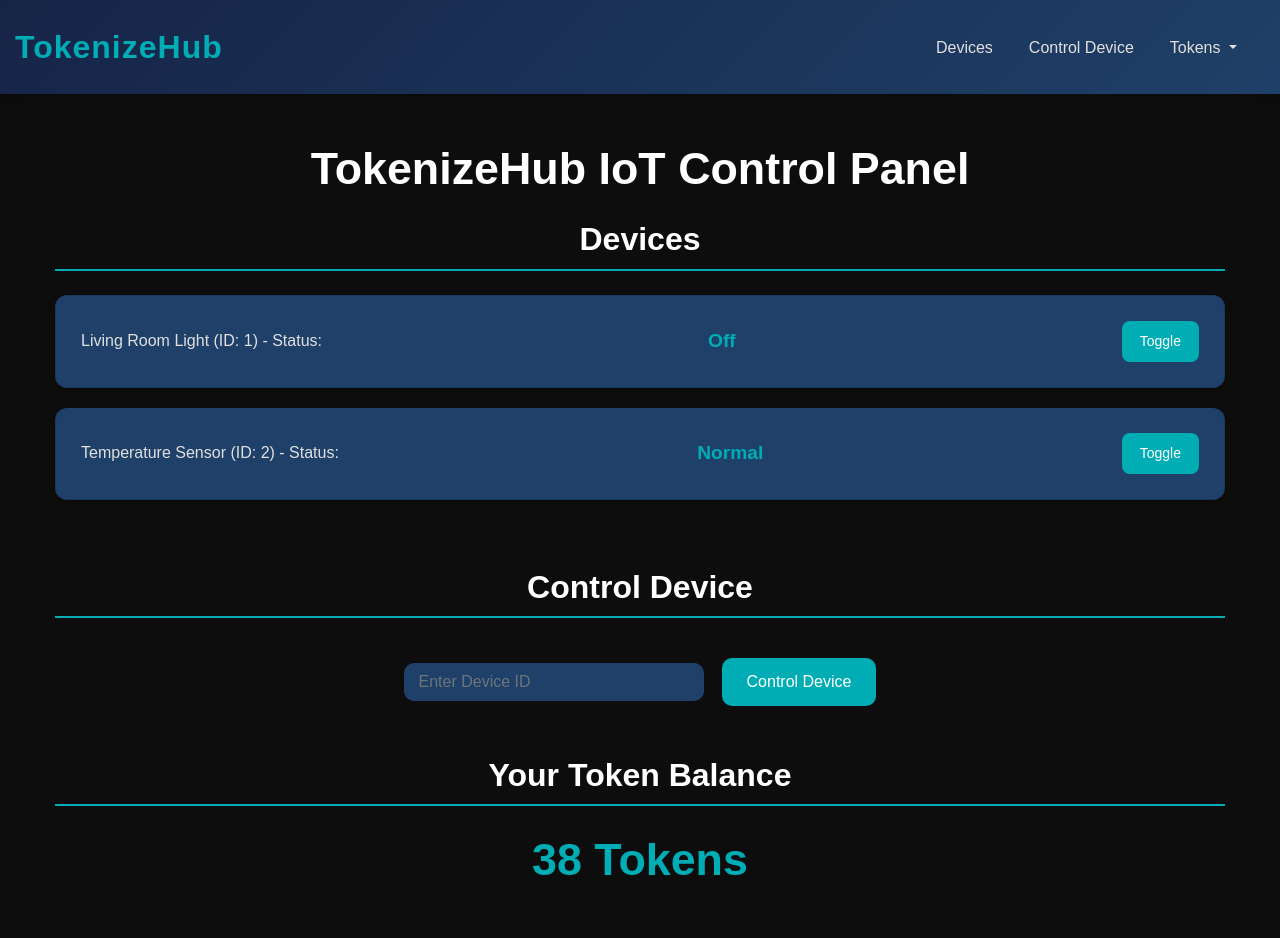
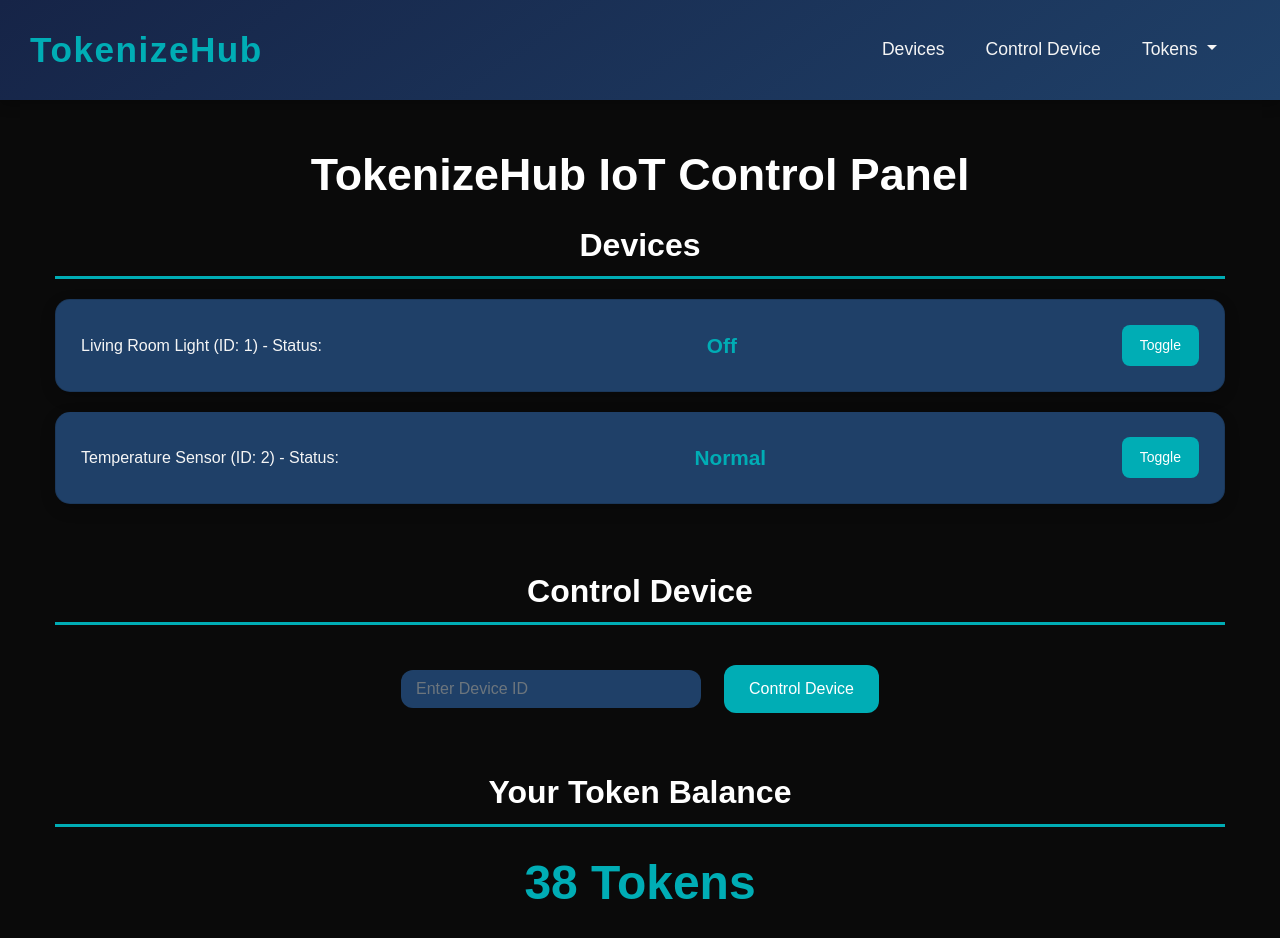
Before and after one commit to garvmygit/HackIndia-Spark-4---Blocksmiths, a plain HTML site: page index.html in a window 1280 px wide. Drawn offline with nearby package versions, Linux system fonts and the light colour scheme.

Commit message:
Update styles.css

```diff
--- a/styles.css
+++ b/styles.css
@@ -1,13 +1,14 @@
 /* Global Styles */
 body {
-    background-color: #0d0d0d;
-    color: #f5f5f5;
+    background-color: #0a0a0a;
+    color: #f8f9fa;
     font-family: 'Poppins', sans-serif;
     line-height: 1.7;
-    padding-bottom: 50px;
+    padding-bottom: 60px;
     overflow-x: hidden;
 }
 
+/* Headings */
 h1, h2 {
     color: #ffffff;
     font-weight: 700;
@@ -16,35 +17,42 @@ h1, h2 {
 
 h1 {
     font-size: 2.8rem;
-    margin-bottom: 40px;
+    margin-bottom: 30px;
 }
 
 h2 {
     font-size: 2rem;
-    margin-bottom: 1.5rem;
-    border-bottom: 2px solid #00adb5;
-    padding-bottom: 10px;
+    margin-bottom: 20px;
+    border-bottom: 3px solid #00adb5;
+    padding-bottom: 12px;
 }
 
 /* Navbar Styling */
 .navbar {
-    background: linear-gradient(135deg, #162447, #1f4068);
-    box-shadow: 0 5px 15px rgba(0, 0, 0, 0.2);
-    padding: 15px;
+    background: linear-gradient(145deg, #162447, #1f4068);
+    box-shadow: 0 4px 12px rgba(0, 0, 0, 0.3);
+    padding: 15px 30px;
+    transition: background-color 0.5s ease;
 }
 
 .navbar-brand {
-    font-size: 2rem;
-    font-weight: 700;
+    font-size: 2.2rem;
+    font-weight: 800;
     color: #00adb5 !important;
-    letter-spacing: 1px;
+    letter-spacing: 1.5px;
+    transition: color 0.3s ease;
+}
+
+.navbar-brand:hover {
+    color: #00c1c5 !important;
 }
 
 .navbar-nav .nav-link {
-    color: #e0e0e0 !important;
+    color: #f5f5f5 !important;
     font-weight: 500;
-    transition: color 0.4s ease;
-    margin-right: 20px;
+    font-size: 1.1rem;
+    margin-right: 25px;
+    transition: color 0.4s ease, text-decoration 0.4s ease;
 }
 
 .navbar-nav .nav-link:hover {
@@ -55,12 +63,13 @@ h2 {
 .dropdown-menu {
     background-color: #162447;
     border: none;
-    border-radius: 8px;
-    padding: 10px 0;
+    border-radius: 10px;
+    padding: 12px 0;
+    transition: all 0.4s ease;
 }
 
 .dropdown-item {
-    color: #e0e0e0;
+    color: #f5f5f5;
     padding: 10px 20px;
     transition: background-color 0.3s ease;
 }
@@ -70,41 +79,42 @@ h2 {
     color: #ffffff;
 }
 
-/* Container Styling */
+/* Container */
 .container {
     max-width: 1200px;
-    margin: 60px auto;
+    margin: 70px auto;
 }
 
 /* Devices Section */
 .device-list ul {
     list-style: none;
     padding: 0;
+    margin: 0;
 }
 
 .device-list .list-group-item {
     background-color: #1f4068;
-    color: #e0e0e0;
-    border-radius: 12px;
+    color: #f5f5f5;
+    border-radius: 15px;
     margin-bottom: 20px;
     padding: 25px;
     display: flex;
     justify-content: space-between;
     align-items: center;
-    transition: background-color 0.3s ease, box-shadow 0.3s ease;
-    box-shadow: 0 5px 10px rgba(0, 0, 0, 0.15);
+    transition: all 0.4s ease;
+    box-shadow: 0 5px 15px rgba(0, 0, 0, 0.2);
 }
 
 .device-list .list-group-item:hover {
     background-color: #0f3460;
-    box-shadow: 0 8px 20px rgba(0, 0, 0, 0.2);
+    box-shadow: 0 10px 25px rgba(0, 0, 0, 0.3);
     transform: translateY(-5px);
 }
 
 .device-status {
     font-weight: bold;
     color: #00adb5;
-    font-size: 1.2rem;
+    font-size: 1.3rem;
 }
 
 .device-list .btn {
@@ -112,7 +122,7 @@ h2 {
     border: none;
     color: #ffffff;
     padding: 10px 18px;
-    transition: background-color 0.4s ease;
+    transition: background-color 0.4s ease, transform 0.3s ease;
     border-radius: 8px;
 }
 
@@ -125,24 +135,25 @@ h2 {
 .device-control form {
     display: flex;
     justify-content: center;
+    align-items: center;
     margin-top: 40px;
 }
 
 .device-control .form-control {
     background-color: #1f4068;
-    color: #e0e0e0;
+    color: #f5f5f5;
     border: none;
-    border-radius: 10px;
+    border-radius: 12px;
     padding: 12px 15px;
     width: 300px;
-    margin-right: 10px;
+    margin-right: 15px;
     transition: background-color 0.3s ease, box-shadow 0.3s ease;
 }
 
 .device-control .form-control:focus {
     background-color: #162447;
     outline: none;
-    box-shadow: 0 0 8px #00adb5;
+    box-shadow: 0 0 10px #00adb5;
 }
 
 .device-control .btn {
@@ -150,19 +161,19 @@ h2 {
     color: #ffffff;
     padding: 12px 25px;
     border: none;
-    border-radius: 10px;
+    border-radius: 12px;
     transition: background-color 0.4s ease, transform 0.3s ease;
 }
 
 .device-control .btn:hover {
     background-color: #00c1c5;
-    transform: translateY(-3px);
+    transform: translateY(-5px);
 }
 
 /* Token Balance Section */
 .token-balance {
     text-align: center;
-    margin-top: 50px;
+    margin-top: 60px;
 }
 
 .token-balance h2 {
@@ -172,10 +183,29 @@ h2 {
 }
 
 .token-balance p {
-    font-size: 2.8rem;
+    font-size: 3rem;
     font-weight: bold;
     color: #00adb5;
     margin-top: 10px;
+}
+
+/* Buttons */
+.btn {
+    transition: all 0.3s ease;
+}
+
+.btn:focus {
+    outline: none;
+}
+
+/* Footer */
+footer {
+    background-color: #0d0d0d;
+    color: #f5f5f5;
+    padding: 20px;
+    text-align: center;
+    margin-top: 50px;
+    border-top: 1px solid #1f4068;
 }
 
 /* Utility Classes */
@@ -189,15 +219,6 @@ h2 {
 
 .text-center {
     text-align: center;
-}
-
-/* Button Global */
-.btn {
-    transition: all 0.3s ease;
-}
-
-.btn:focus {
-    outline: none;
 }
 
 /* Media Queries */
@@ -216,5 +237,14 @@ h2 {
 
     .form-control {
         width: 100%;
+        margin-right: 0;
+    }
+
+    .device-control form {
+        flex-direction: column;
+    }
+
+    .device-control .btn {
+        margin-top: 15px;
     }
 }
```
